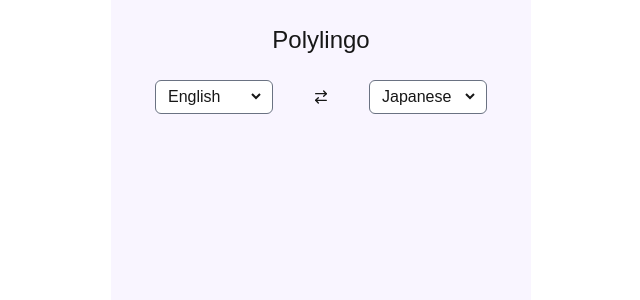
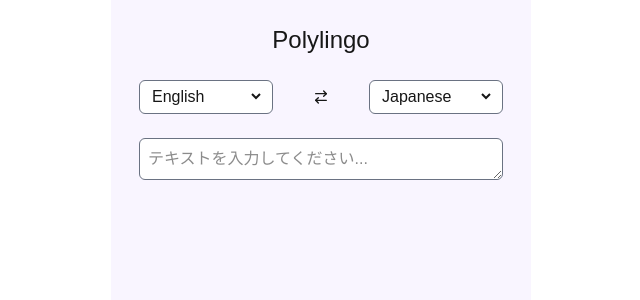
Before and after one commit to Yuji5117/polylingo-web, a Next.js app: page / in a window 1280 px wide. Shown: the top 300 px of the page, without its empty margins (319-959 px from the left). Built offline with nearby package versions, Linux system fonts and the light colour scheme.

Commit message:
implement input component

```diff
--- a/src/app/page.tsx
+++ b/src/app/page.tsx
@@ -1,6 +1,7 @@
 "use client";
 
 import LanguageSelector from "@/components/LanguageSelector";
+import TextInputArea from "@/components/TextInputArea";
 import { LANGUAGE_OPTIONS, LanguageCode } from "@/constants";
 import { ArrowRightLeft } from "lucide-react";
 import { useState } from "react";
@@ -8,6 +9,7 @@ import { useState } from "react";
 export default function Home() {
   const [fromLanguage, setFromLanguage] = useState<LanguageCode>("en");
   const [toLanguage, setToLanguage] = useState<LanguageCode>("ja");
+  const [text, setText] = useState<string>("");
 
   const handleSwapLanguage = () => {
     const temp = fromLanguage;
@@ -16,8 +18,8 @@ export default function Home() {
   };
 
   return (
-    <div className="w-full my-6">
-      <div className="flex justify-center gap-10 px-4">
+    <div className="w-full my-6 flex flex-col gap-6">
+      <div className="flex justify-center gap-10">
         <LanguageSelector
           value={fromLanguage}
           onChange={setFromLanguage}
@@ -32,6 +34,9 @@ export default function Home() {
           options={LANGUAGE_OPTIONS}
         />
       </div>
+      <div>
+        <TextInputArea value={text} onChange={setText} />
+      </div>
     </div>
   );
 }
--- /dev/null
+++ b/src/components/TextInputArea.tsx
@@ -0,0 +1,25 @@
+import React from "react";
+
+interface TextInputAreaProps {
+  value: string;
+  onChange: (value: string) => void;
+  placeholder?: string;
+}
+
+const TextInputArea: React.FC<TextInputAreaProps> = ({
+  value,
+  onChange,
+  placeholder = "テキストを入力してください...",
+}) => {
+  return (
+    <textarea
+      value={value}
+      onChange={(e) => onChange(e.target.value)}
+      rows={1}
+      placeholder={placeholder}
+      className="w-full border border-gray-500 rounded-md bg-white p-2"
+    />
+  );
+};
+
+export default TextInputArea;
```
